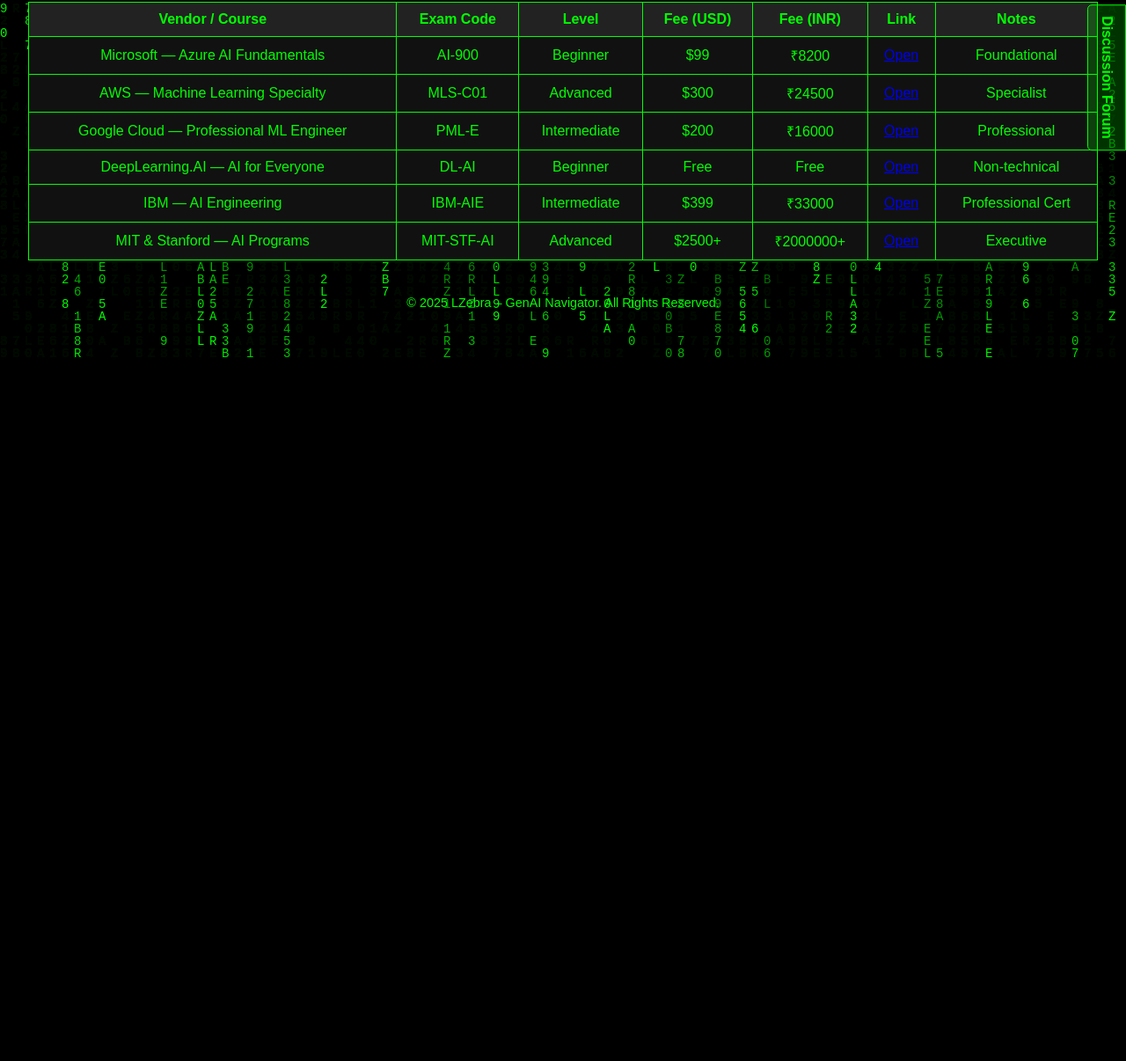
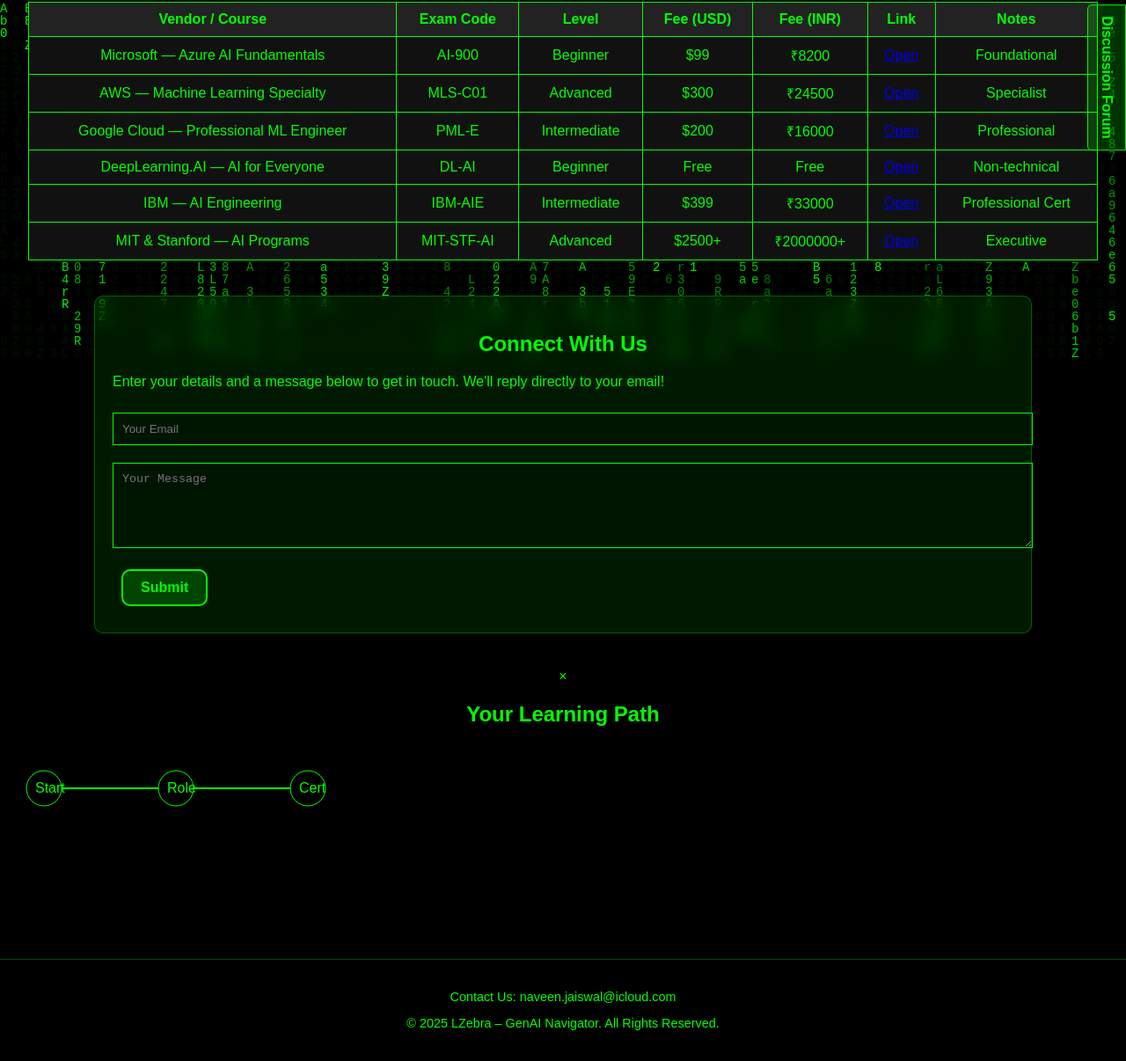
Before and after one commit to njnaveen/LZebra, a plain HTML site: page index.html in a window 1280 px wide. Shown: the part 392-1598 px from the top of the page at 88% size. Before the commit the page ends 800 px from the top, so only its background shows below. Drawn offline with Linux system fonts and the light colour scheme; no server answers.

Commit message:
Update index.html

```diff
--- a/index.html
+++ b/index.html
@@ -11,7 +11,7 @@
         h1 { font-size: 2.2em; color: #00ff00; }
         select, button { padding: 10px; margin: 5px; border: none; border-radius: 5px; font-size: 1em; }
 
-        .provider-buttons button, .nav-button {
+        .provider-buttons button, .nav-button, .form-button {
             background: rgba(0, 255, 0, 0.1);
             backdrop-filter: blur(5px);
             -webkit-backdrop-filter: blur(5px);
@@ -23,14 +23,29 @@
             font-weight: bold;
             transition: all 0.3s ease;
         }
-        .provider-buttons button:hover, .nav-button:hover {
+        .provider-buttons button:hover, .nav-button:hover, .form-button:hover {
             background: #00ff00;
             color: black;
             transform: scale(1.05);
             box-shadow: 0 0 15px #00ff00;
         }
 
-        footer { margin-top: 40px; font-size: 0.9em; color: #00ff00; }
+        footer {
+            margin-top: 40px;
+            font-size: 0.9em;
+            color: #00ff00;
+            padding: 20px;
+            border-top: 1px solid rgba(0, 255, 0, 0.3);
+            text-align: center;
+        }
+        footer p, footer a {
+            color: #00ff00;
+            text-decoration: none;
+            transition: color 0.3s ease;
+        }
+        footer a:hover {
+            color: #2b8cff;
+        }
 
         /* Sidebar Styles */
         .sidebar {
@@ -97,10 +112,33 @@
         table th, table td { border: 1px solid #00ff00; padding: 10px; text-align: center; }
         table th { background: #222; }
 
-        /* Modal */
-        .modal { display: none; position: fixed; z-index: 3000; left: 0; top: 0; width: 100%; height: 100%; background: rgba(0,0,0,0.8); justify-content: center; align-items: center; }
-        .modal-content { background: #111; color: #00ff00; padding: 20px; border-radius: 10px; width: 70%; text-align: center; }
-        .close { float: right; font-size: 1.5em; cursor: pointer; color: red; }
+        /* Contact Form Styles */
+        #contact-form-container {
+            width: 80%;
+            margin: 40px auto;
+            text-align: left;
+            padding: 20px;
+            background: rgba(0, 255, 0, 0.1);
+            backdrop-filter: blur(10px);
+            -webkit-backdrop-filter: blur(10px);
+            border-radius: 10px;
+            border: 1px solid rgba(0, 255, 0, 0.3);
+            box-shadow: 0 4px 30px rgba(0, 0, 0, 0.1);
+        }
+        #contact-form-container h2 {
+            text-align: center;
+            color: #00ff00;
+        }
+        #contact-form-container input[type="text"],
+        #contact-form-container input[type="email"],
+        #contact-form-container textarea {
+            width: 100%;
+            padding: 10px;
+            margin: 10px 0;
+            background: rgba(0, 0, 0, 0.2);
+            border: 1px solid #00ff00;
+            color: #00ff00;
+        }
     </style>
 </head>
 <body>
@@ -154,6 +192,16 @@
         <tr><td>MIT & Stanford — AI Programs</td><td>MIT-STF-AI</td><td>Advanced</td><td>$2500+</td><td>₹2000000+</td><td><a href="https://executive-ed.xpro.mit.edu/artificial-intelligence" target="_blank">Open</a></td><td>Executive</td></tr>
     </table>
 
+    <div id="contact-form-container">
+        <h2>Connect With Us</h2>
+        <p>Enter your details and a message below to get in touch. We'll reply directly to your email!</p>
+        <form id="contact-form" action="https://formspree.io/f/YOUR_FORMSPREE_ENDPOINT" method="POST">
+            <input type="email" name="email" placeholder="Your Email" required>
+            <textarea name="message" rows="5" placeholder="Your Message" required></textarea>
+            <button type="submit" class="form-button">Submit</button>
+        </form>
+    </div>
+
     <div id="newsSidebar" class="sidebar small"><h2>AI & Tech News</h2><ul id="newsList"><li>Loading news...</li></ul></div>
     <div id="newsToggle" class="toggle-button">AI News</div>
 
@@ -181,13 +229,16 @@
         </div>
     </div>
 
-    <footer><p>© 2025 LZebra – GenAI Navigator. All Rights Reserved.</p></footer>
+    <footer>
+        <p>Contact Us: <a href="mailto:naveen.jaiswal@icloud.com">naveen.jaiswal@icloud.com</a></p>
+        <p>© 2025 LZebra – GenAI Navigator. All Rights Reserved.</p>
+    </footer>
 
     <script>
         /* Matrix */
         const canvas=document.getElementById("matrix"),ctx=canvas.getContext("2d");
         canvas.height=window.innerHeight;canvas.width=window.innerWidth;
-        const chars="0123456789   LZEBRA  ";
+        const chars="0123456789   LZEBRA    0123456789 LZebra";
         const fontSize=14,columns=canvas.width/fontSize,drops=Array(Math.floor(columns)).fill(1);
         function draw(){ctx.fillStyle="rgba(0,0,0,0.05)";ctx.fillRect(0,0,canvas.width,canvas.height);ctx.fillStyle="#0f0";ctx.font=fontSize+"px monospace";for(let i=0;i<drops.length;i++){const text=chars.charAt(Math.floor(Math.random()*chars.length));ctx.fillText(text,i*fontSize,drops[i]*fontSize);if(drops[i]*fontSize>canvas.height&&Math.random()>0.975)drops[i]=0;drops[i]++;}}setInterval(draw,40);
 
```
